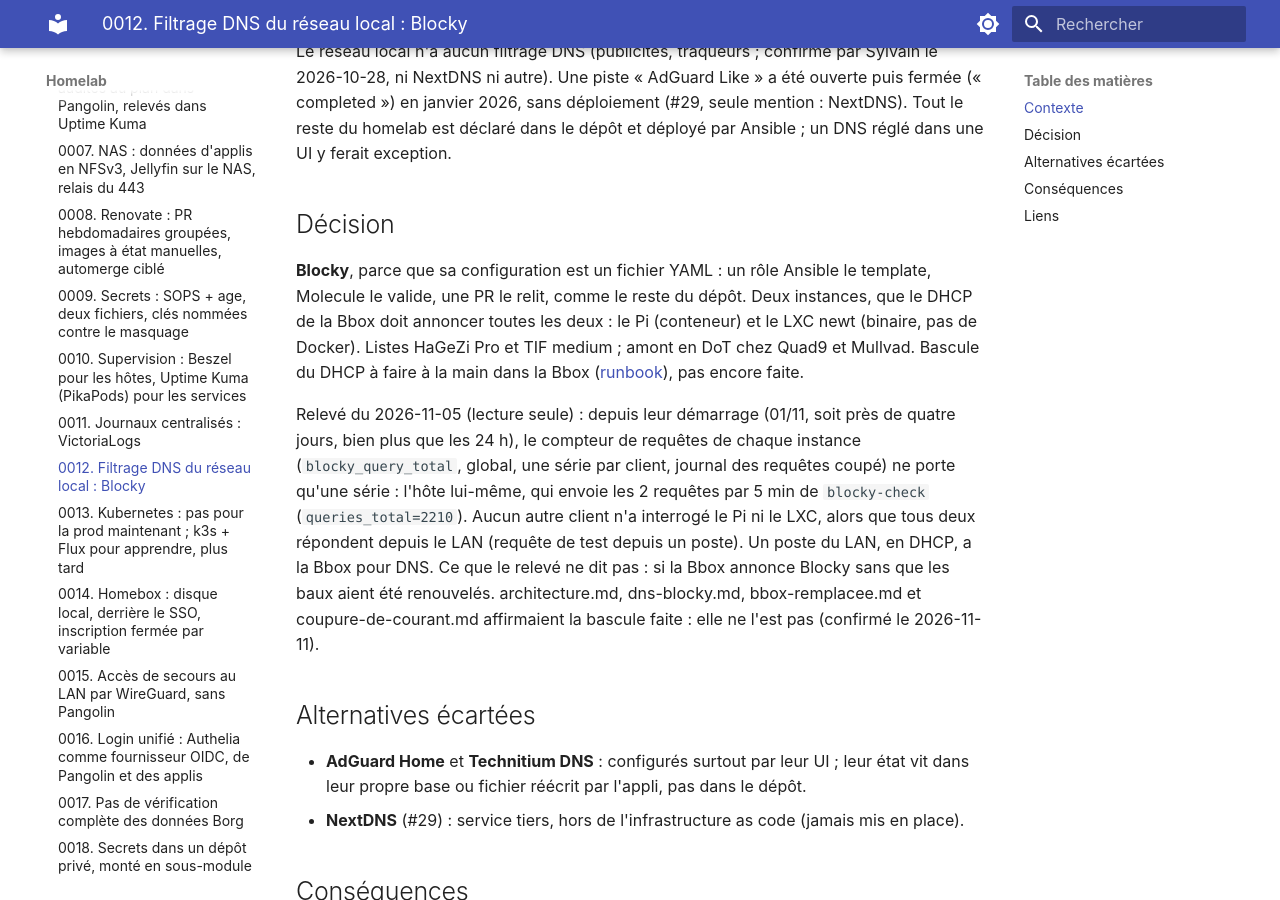
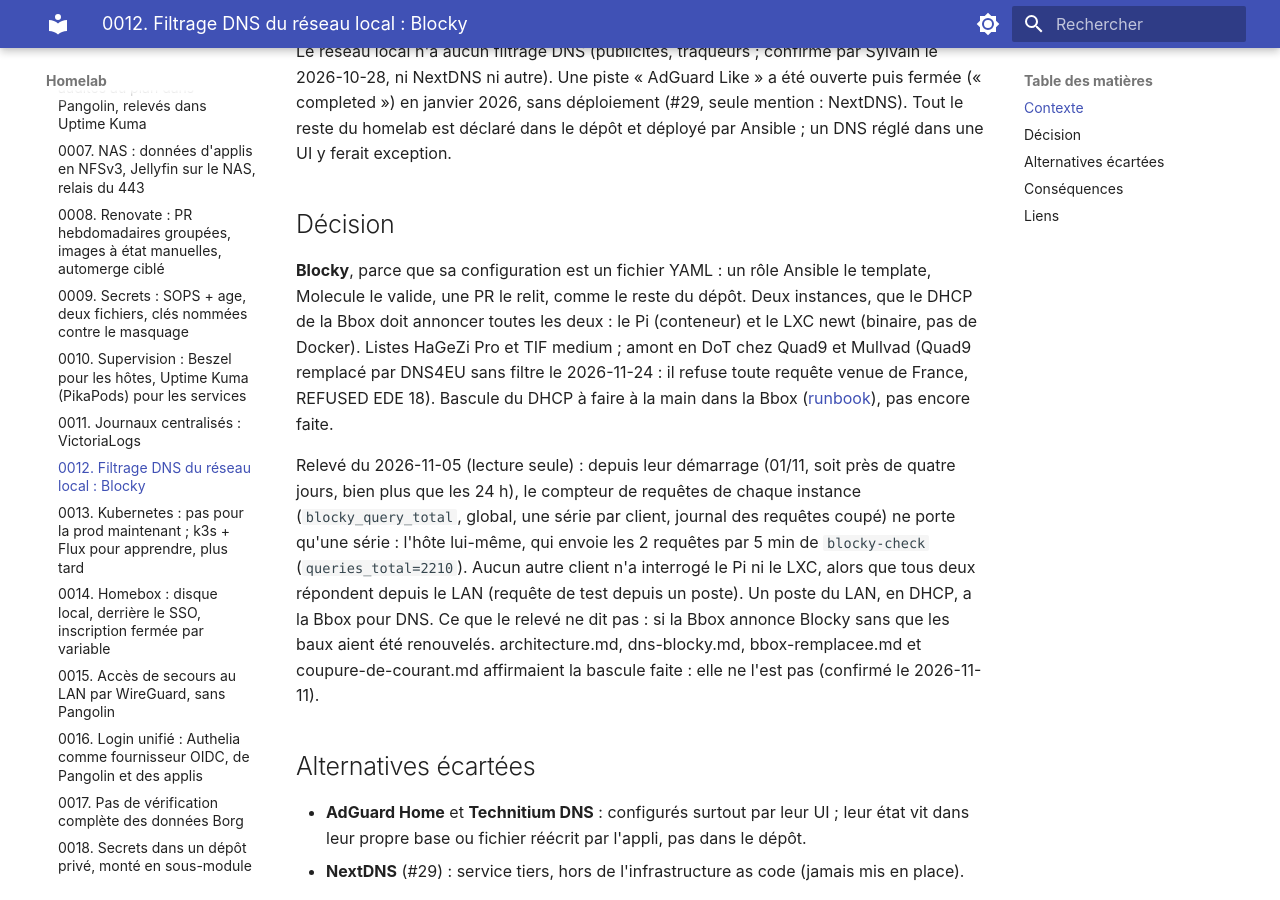
Before and after one commit to sylvainmetayer/homelab, an MkDocs documentation site: the page built from docs/adr/0012-filtrage-dns-blocky.md, in a window 1280 px wide and 900 px high, scrolled down 342 px. Built offline with MkDocs 1.6.1 and Material for MkDocs 9.7.7, drawn with Linux system fonts in a browser that asks for light colours.

Commit message:
docs(adr): 0012 note le passage de Quad9 à DNS4EU
Claude-Session: https://claude.ai/code/session_01EfxfY6t3JQj3VXArtfq9pu

```diff
--- a/docs/adr/0012-filtrage-dns-blocky.md
+++ b/docs/adr/0012-filtrage-dns-blocky.md
@@ -17,7 +17,7 @@ dépôt et déployé par Ansible ; un DNS réglé dans une UI y ferait exception
 le template, Molecule le valide, une PR le relit, comme le reste du dépôt.
 Deux instances, que le DHCP de la Bbox doit annoncer toutes les deux : le Pi
 (conteneur) et le LXC newt (binaire, pas de Docker). Listes HaGeZi Pro et
-TIF medium ; amont en DoT chez Quad9 et Mullvad. Bascule du DHCP à faire à la
+TIF medium ; amont en DoT chez Quad9 et Mullvad (Quad9 remplacé par DNS4EU sans filtre le 2026-11-24 : il refuse toute requête venue de France, REFUSED EDE 18). Bascule du DHCP à faire à la
 main dans la Bbox ([runbook](../runbooks/dns-blocky.md)), pas encore faite.
 
 Relevé du 2026-11-05 (lecture seule) : depuis leur démarrage (01/11, soit
```
